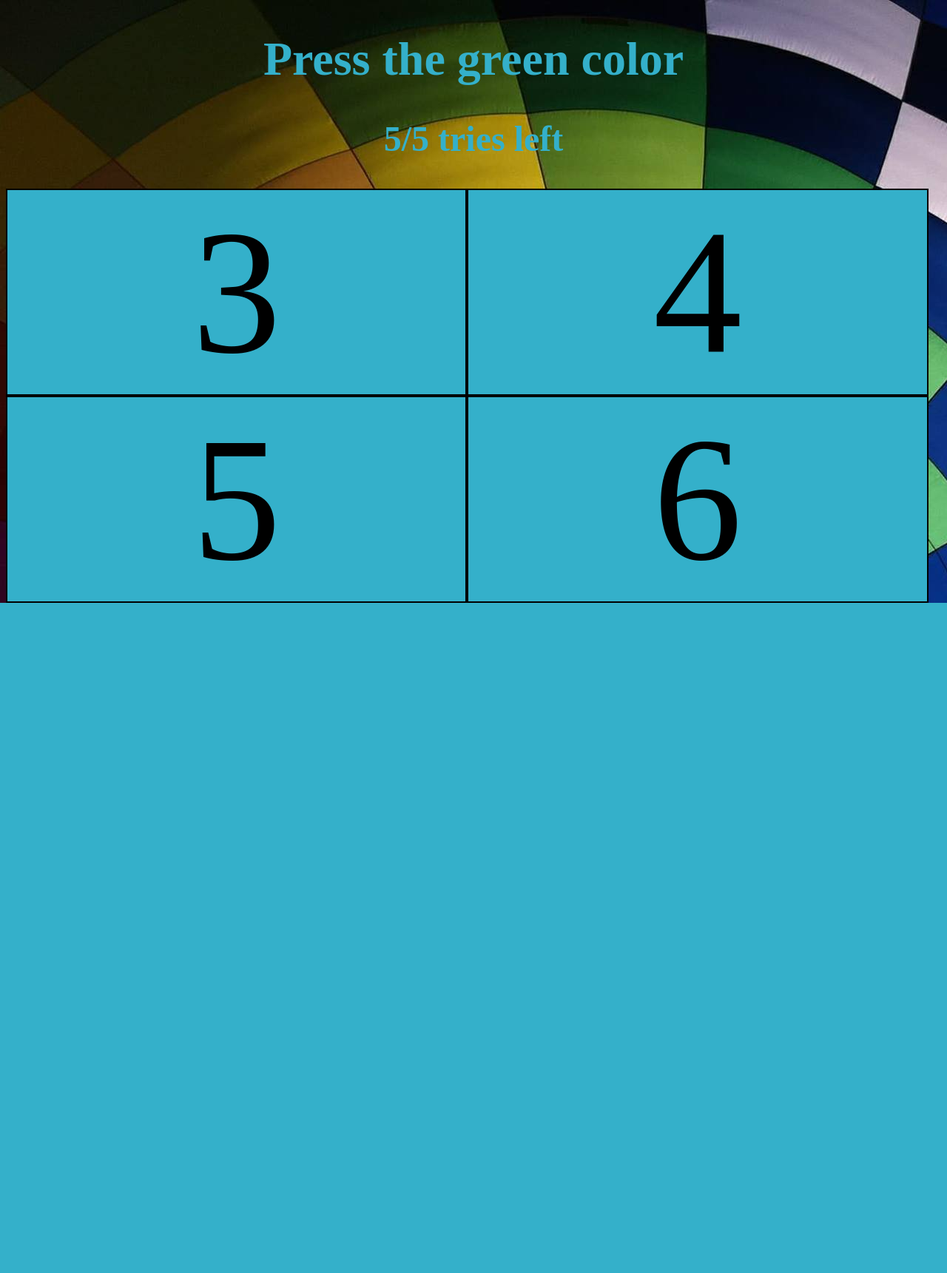
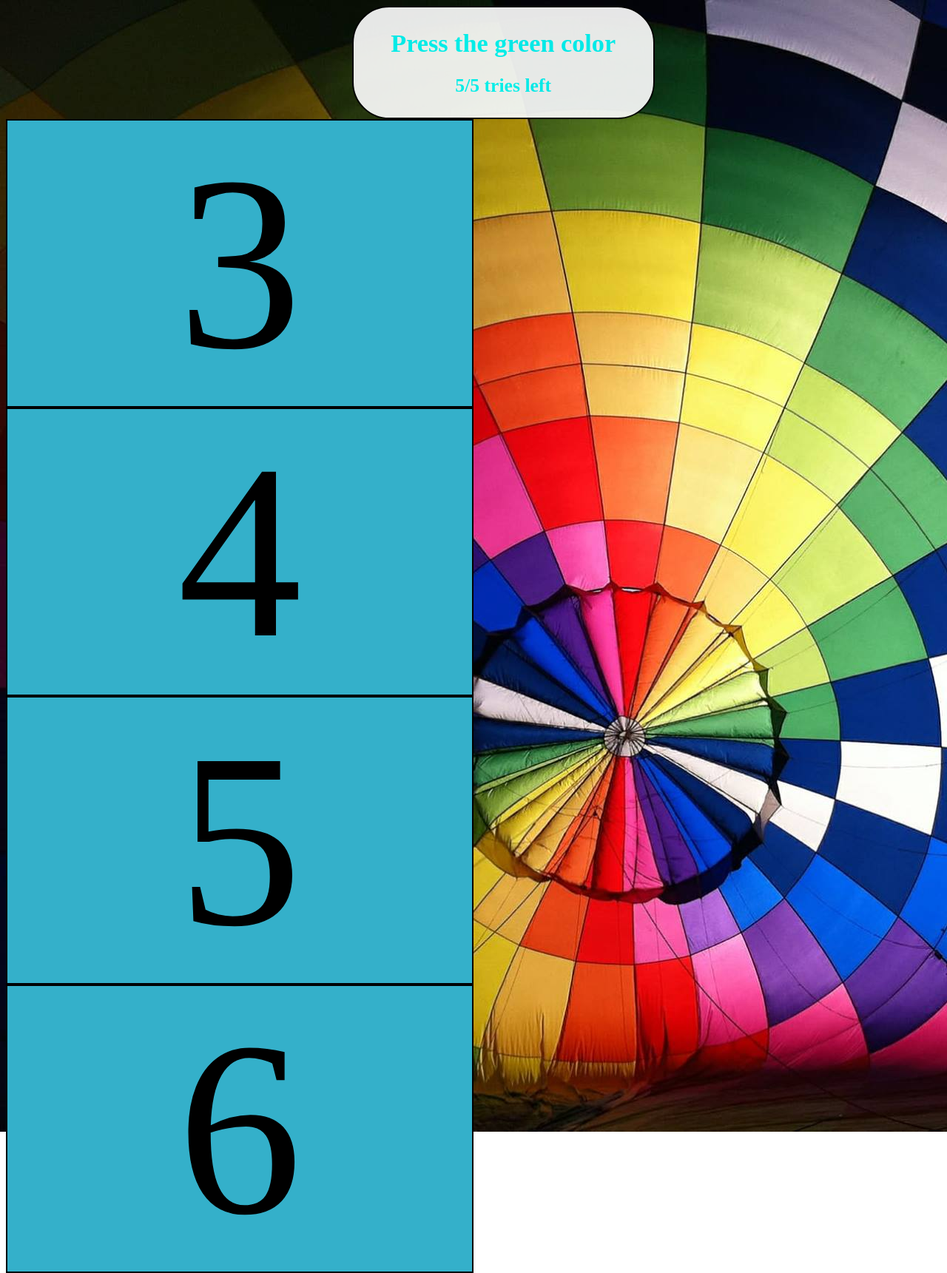
Before and after one commit to 2semesterB2/examGrp7, a PHP site: page /ingame/ingame.php in a window 1280 px wide. Shown: the whole page at 74% size. Before the commit the page ends 815 px from the top, so only its background shows below. Run offline with PHP 8.4, Linux system fonts and the light colour scheme; some libraries are stand-ins or nearby versions.

Commit message:
rettelser

```diff
--- a/css/stylesheet.css
+++ b/css/stylesheet.css
@@ -3,7 +3,7 @@ body {background-image: url(../img/background_index.jpg);
 	background-repeat:no-repeat; font-family: roboto;}
 
 .button {
-    background-color: #000000;
+    background-color:aqua;
 	opacity: 0.8;
     color: white;
     padding: 0.5% 4%;
@@ -13,7 +13,7 @@ body {background-image: url(../img/background_index.jpg);
     font-size: 4em;
 	border-radius: 50px;
 	border: 2px solid #FFFFFF;
-	margin-left: 42%;
+	margin-left: 41%;
 	margin-top: 20%;
 }
 .button:hover {
--- a/ingame/stylesheet.css
+++ b/ingame/stylesheet.css
@@ -10,8 +10,8 @@ body{
     border: 2px solid black;
     color: black;
     float: left;
-	font-size: 15em;
-	width: 49%;
+	font-size: 2100%;
+	width: 49.7%;
 	text-align: center;
 	height: 30%;
 }
@@ -27,8 +27,16 @@ a:active {
 
 
 .text{
-	text-align: center;
-	color: #34B0CA;
-	font-size: 2em;
+ background-color: #fff;
+	opacity: 0.9;
+    color: aqua;
+    padding: 0.5% 4%;
+    text-align: center;
+    text-decoration: none;
+    display: inline-block;
+    font-size: 107%;
+	border-radius: 50px;
+	border: 2px solid #000000;
+	margin-left: 37%;
 
 }
```
Also changed, not shown: TMP1fmpjwq.htm (added, +13 -0 lines).
